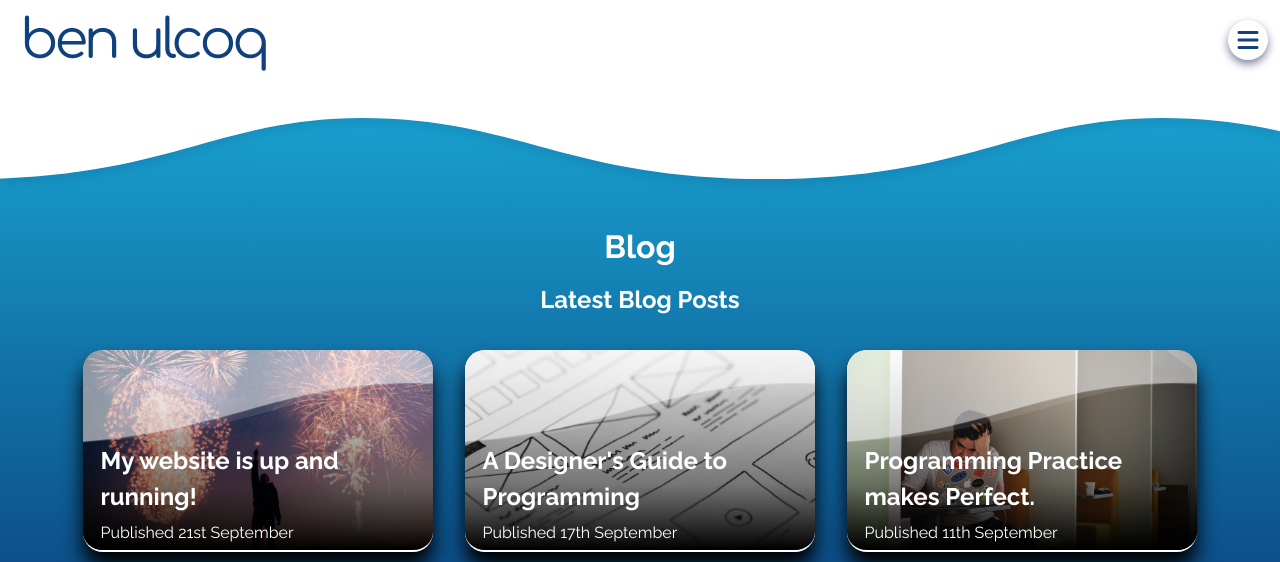
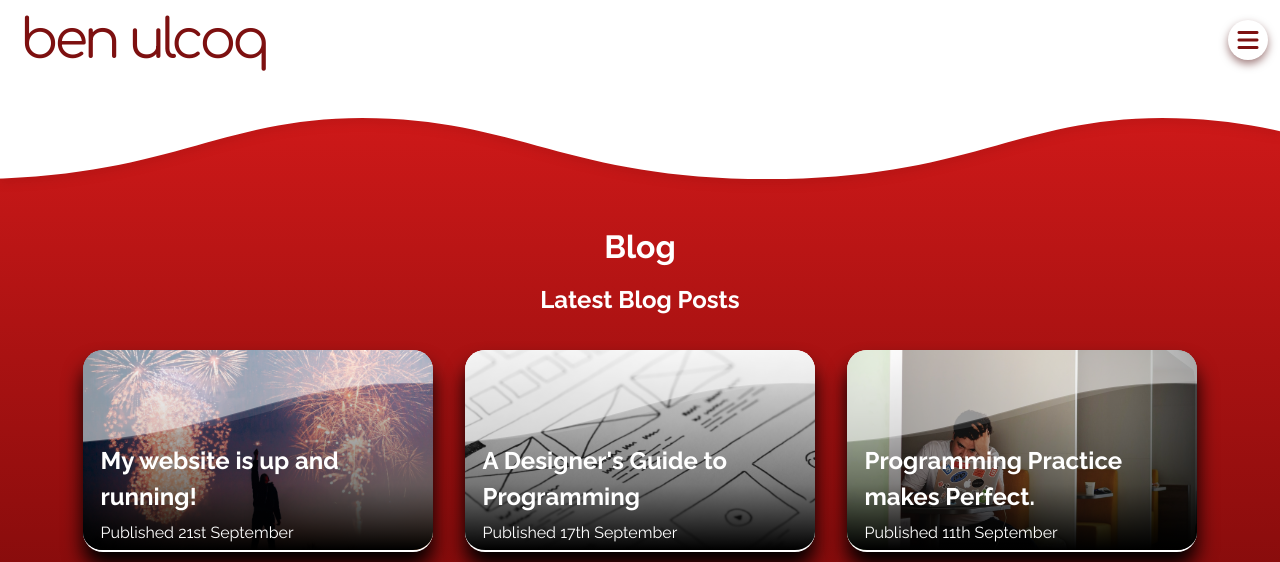
Before and after one commit to BenUlcoq/BenUlcoq.github.io, a plain HTML site: page src/blog.html in a window 1280 px wide. Shown: the top 562 px of the page. Drawn offline with nearby package versions, Linux system fonts and the light colour scheme.

Commit message:
Colour Changes

```diff
--- a/src/main.scss
+++ b/src/main.scss
@@ -1,6 +1,6 @@
 // SCSS
 @import "helpers";
-$main-blue: #10417d;
+$main-blue: #7d1010;
 $font_family_1: "Raleway", sans-serif;
 $font_family_2: "Comfortaa", sans-serif;
 
@@ -135,7 +135,7 @@ header {
     background-color: white;
     z-index: 100;
     transition: box-shadow 0.5s;
-    filter: drop-shadow(0px 5px 5px rgba(0, 0, 70, 0.1));
+    filter: drop-shadow(0px 5px 5px rgba(70, 0, 0, 0.1));
     .wave {
       top: 99%;
     }
@@ -162,7 +162,7 @@ main {
   }
 }
 .dark {
-  background: linear-gradient(to top, #000046 0%, #1cb5e0 100%);
+  background: linear-gradient(to top, #460000 0%, #e01c1c 100%);
   min-height: 100vh;
 }
 main.dark {
@@ -248,7 +248,7 @@ main#contact {
 
 // About Section Component Styles
 .about {
-  background: linear-gradient(to top, #000046 0%, #1cb5e0 100%);
+  background: linear-gradient(to top, #460000 0%, #e01c1c 100%);
   color: white;
   position: relative;
   min-height: 100vh;
@@ -519,7 +519,7 @@ header.scrollUp {
 	margin: 0.5em;
 	transition: transform 500ms, width 200ms, height 200ms, left 200ms, top 0ms;
 	z-index: 200;
-	box-shadow: 0px 4px 8px rgba(0, 0, 70, 0.5);
+	box-shadow: 0px 4px 8px rgba(70, 0, 0, 0.5);
 	.fa-times {
 		display: none;
 	}
```
Also changed, not shown: src/main.css.
